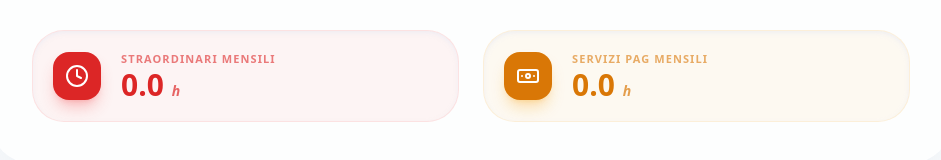
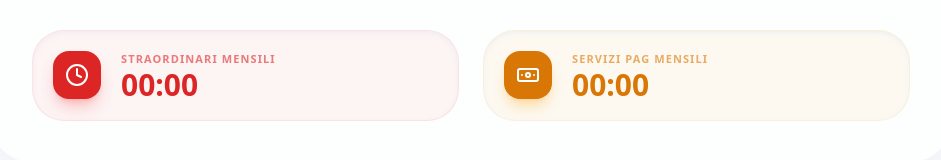
Before and after one commit to rubinog/turnarioVF, a React (Vite) app: page / in a window 1280 px wide. Shown: the part 1292-1452 px from the top of the page, without its empty margins (169-1110 px from the left). Built offline with nearby package versions, Linux system fonts and the light colour scheme; no server answers.

Commit message:
feat: format hours as HH:MM in calendar view

```diff
--- a/src/components/Calendar.tsx
+++ b/src/components/Calendar.tsx
@@ -13,7 +13,7 @@ import {
     parse
 } from 'date-fns';
 import { it } from 'date-fns/locale';
-import { getDayShift, getNightShift, formatShift, type Section } from '../utils/turni';
+import { getDayShift, getNightShift, formatShift, formatHours, type Section } from '../utils/turni';
 import clsx from 'clsx';
 import { ChevronLeft, ChevronRight, Clock, Banknote } from 'lucide-react';
 import { type DayAssignment } from '../App';
@@ -221,7 +221,7 @@ const Calendar: React.FC<CalendarProps> = ({
                     </div>
                     <div>
                         <p className="text-[11px] text-red-600/60 dark:text-red-400/60 font-black uppercase tracking-widest mb-0.5">Straordinari Mensili</p>
-                        <p className="text-3xl font-black text-red-600 dark:text-red-400 leading-none tabular-nums">{totalOvertimeHours.toFixed(1)} <span className="text-sm font-bold opacity-70 italic">h</span></p>
+                        <p className="text-3xl font-black text-red-600 dark:text-red-400 leading-none tabular-nums">{formatHours(totalOvertimeHours)}</p>
                     </div>
                 </div>
                 <div className="bg-amber-500/5 dark:bg-amber-500/10 p-5 rounded-[2rem] border border-amber-500/10 dark:border-amber-500/20 flex items-center gap-5 shadow-inner">
@@ -230,7 +230,7 @@ const Calendar: React.FC<CalendarProps> = ({
                     </div>
                     <div>
                         <p className="text-[11px] text-amber-600/60 dark:text-amber-400/60 font-black uppercase tracking-widest mb-0.5">Servizi PAG Mensili</p>
-                        <p className="text-3xl font-black text-amber-600 dark:text-amber-400 leading-none tabular-nums">{totalPaidServiceHours.toFixed(1)} <span className="text-sm font-bold opacity-70 italic">h</span></p>
+                        <p className="text-3xl font-black text-amber-600 dark:text-amber-400 leading-none tabular-nums">{formatHours(totalPaidServiceHours)}</p>
                     </div>
                 </div>
             </div>
```
